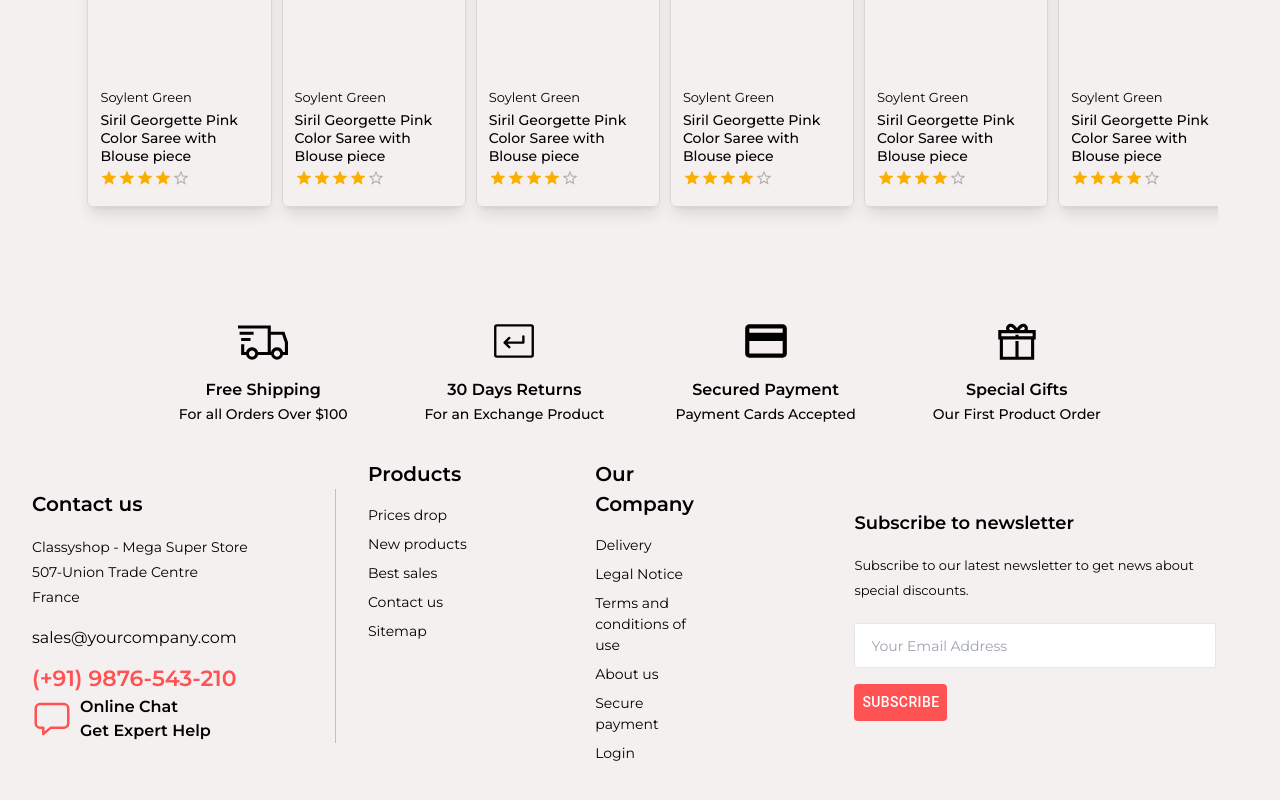
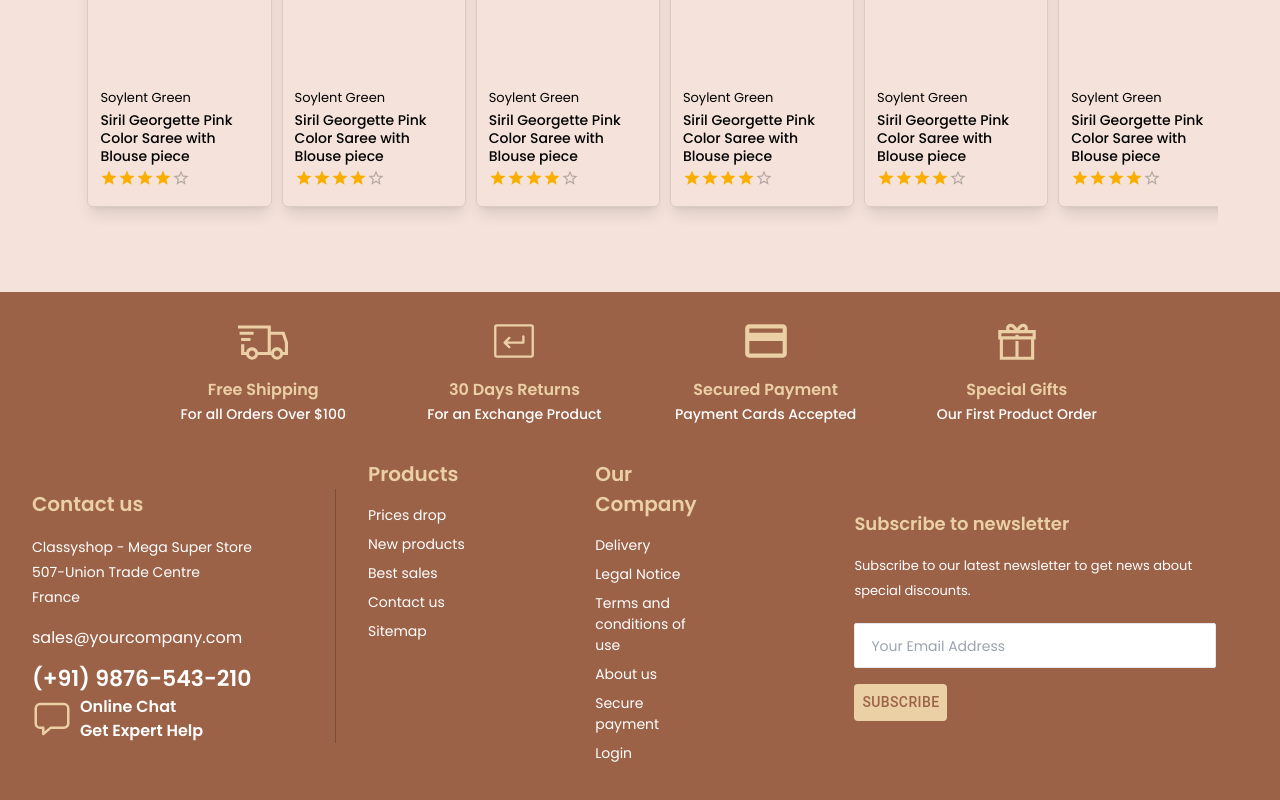
Before and after one commit to SyedaFarhin/MoodMith, a React (Vite) app: page /product/1 in a window 1280 px wide. Shown: the part 1882-2682 px from the top of the page. Built offline with nearby package versions, Linux system fonts and the light colour scheme.

Commit message:
colour chnages

```diff
--- a/index.html
+++ b/index.html
@@ -7,6 +7,8 @@
     <link rel="preconnect" href="https://fonts.googleapis.com">
 <link rel="preconnect" href="https://fonts.gstatic.com" crossorigin>
 <link href="https://fonts.googleapis.com/css2?family=Montserrat:ital,wght@0,100..900;1,100..900&display=swap" rel="stylesheet">
+<link href="https://fonts.googleapis.com/css2?family=Poppins:wght@400;500;600;700&display=swap" rel="stylesheet">
+
     <title>moodmith</title>
   </head>
   <body>
--- a/src/components/Footer/index.jsx
+++ b/src/components/Footer/index.jsx
@@ -8,37 +8,41 @@ import { Link } from "react-router-dom";
 import { Button } from "@mui/material";
 const Footer = () => {
   return (
-    <footer className="py-6 ">
+    <footer className="py-6" style={{backgroundColor:"#9b6247"}}>
       <div className="container">
         <div className="flex items-center justify-center gap-2">
           <div className="col flex items-center justify-center flex-col group w-[20%]">
             <LiaShippingFastSolid
               className="text-[50px] transition-all duration-300 group-hover:text-primary group-hover:-translate-y-1"
+              style={{color:"rgb(235, 208, 166)"}}
             />
-            <h3 className="text-[16px] font-[600] mt-3">Free Shipping</h3>
-            <p className="text-[14px] font-[500]">For all Orders Over $100</p>
+            <h3 className="text-[16px] font-[600] mt-3" style={{color:"rgb(235, 208, 166)"}}>Free Shipping</h3>
+            <p className="text-[14px] font-[500]" style={{color:"rgb(255, 255, 255)"}}>For all Orders Over $100</p>
           </div>
 
           <div className="col flex items-center justify-center flex-col group w-[20%]">
             <PiKeyReturnLight
               className="text-[50px] transition-all duration-300 group-hover:text-primary group-hover:-translate-y-1"
+              style={{color:"rgb(235, 208, 166)"}}
             />
-            <h3 className="text-[16px] font-[600] mt-3">30 Days Returns</h3>
-            <p className="text-[14px] font-[500]">For an Exchange Product</p>
+            <h3 className="text-[16px] font-[600] mt-3" style={{color:"rgb(235, 208, 166)"}}>30 Days Returns</h3>
+            <p className="text-[14px] font-[500]" style={{color:"rgb(255, 255, 255)"}}>For an Exchange Product</p>
           </div>
           <div className="col flex items-center justify-center flex-col group w-[20%]">
             <MdPayment
               className="text-[50px] transition-all duration-300 group-hover:text-primary group-hover:-translate-y-1"
+              style={{color:"rgb(235, 208, 166)"}}
             />
-            <h3 className="text-[16px] font-[600] mt-3">Secured Payment</h3>
-            <p className="text-[14px] font-[500]">Payment Cards Accepted</p>
+            <h3 className="text-[16px] font-[600] mt-3" style={{color:"rgb(235, 208, 166)"}}>Secured Payment</h3>
+            <p className="text-[14px] font-[500]" style={{color:"rgb(255, 255, 255)"}}>Payment Cards Accepted</p>
           </div>
           <div className="col flex items-center justify-center flex-col group w-[20%]">
             <LiaGiftSolid
               className="text-[50px] transition-all duration-300 group-hover:text-primary group-hover:-translate-y-1"
+              style={{color:"rgb(235, 208, 166)"}}
             />
-            <h3 className="text-[16px] font-[600] mt-3">Special Gifts </h3>
-            <p className="text-[14px] font-[500]">Our First Product Order</p>
+            <h3 className="text-[16px] font-[600] mt-3" style={{color:"rgb(235, 208, 166)"}}>Special Gifts </h3>
+            <p className="text-[14px] font-[500]" style={{color:"rgb(255, 255, 255)"}}>Our First Product Order</p>
           </div>
         </div>
 
@@ -48,23 +52,23 @@ const Footer = () => {
 
         <div className="footer flex items-center py-8 ">
   <div className="part1 w-[25%] border-r border-[rgba(0,0,0,0.2)]">
-    <h2 className="text-[20px] font-[600] mb-4">Contact us</h2>
-    <p className="text-[14px] font-[400] pb-4">
+    <h2 className="text-[20px] font-[600] mb-4" style={{color:"rgb(235, 208, 166)"}}>Contact us</h2>
+    <p className="text-[14px] font-[400] pb-4" style={{color:"rgb(255, 255, 255)"}} >
       Classyshop - Mega Super Store<br />
       507-Union Trade Centre<br />
       France
     </p>
 
-    <Link className="link" to="mailto:someone@example.com">
+    <Link className="link" to="mailto:someone@example.com" style={{color:"rgb(255, 255, 255)"}}>
       sales@yourcompany.com
     </Link>
 
-    <span className="text-[22px] font-[600] block w-full mt-3 text-[#ff5252]">
+    <span className="text-[22px] font-[600] block w-full mt-3 text-[#ff5252]" style={{color:"rgb(255, 255, 255)"}}>
       (+91) 9876-543-210
     </span>
 
-    <div className="flex items-center gap-2">
-  <IoChatboxOutline className="text-[40px] text-[#ff5252]" />
+    <div className="flex items-center gap-2" style={{color:"rgb(255, 255, 255)"}}>
+  <IoChatboxOutline className="text-[40px] text-[#ff5252]" style={{color:"rgb(235, 208, 166)"}}/>
   <span className="text-[16px] font-[600]">
     Online Chat<br />
     Get Expert Help
@@ -75,9 +79,9 @@ const Footer = () => {
 
   <div className="part2_col1 w-[40%] flex pl-8">
   <div className="part2_coll w-[50%]">
-    <h2 className="text-[20px] font-[600] mb-4">Products</h2>
+    <h2 className="text-[20px] font-[600] mb-4" style={{color:"rgb(235, 208, 166)"}}>Products</h2>
 
-    <ul className="list">
+    <ul className="list" style={{color:"rgb(255, 255, 255)"}}>
       <li className="list-none text-[14px] w-full mb-2">
         <Link to="/" className="link">Prices drop</Link>
       </li>
@@ -98,9 +102,9 @@ const Footer = () => {
 
   <div className="part2_col2 w-[50%] flex">
   <div className="part2_coll w-[50%]">
-    <h2 className="text-[20px] font-[600] mb-4">Our Company</h2>
+    <h2 className="text-[20px] font-[600] mb-4" style={{color:"rgb(235, 208, 166)"}}>Our Company</h2>
 
-    <ul className="list">
+    <ul className="list" style={{color:"rgb(255, 255, 255)"}}>
       <li className="list-none text-[14px] w-full mb-2">
         <Link to="/" className="link">Delivery</Link>
       </li>
@@ -127,10 +131,10 @@ const Footer = () => {
 
 
 <div className="part2 w-[35%] flex pl-8 flex-col pr-8">
-  <h2 className="text-[18px] font-[600] mb-4">Subscribe to newsletter</h2>
-  <p className="text-[13px]">Subscribe to our latest newsletter to get news about special discounts.</p>
+  <h2 className="text-[18px] font-[600] mb-4" style={{color:"rgb(235, 208, 166)"}}> Subscribe to newsletter</h2>
+  <p className="text-[13px]" style={{color:"rgb(255, 255, 255)"}}>Subscribe to our latest newsletter to get news about special discounts.</p>
 
-  <form className="mt-5">
+  <form className="mt-5" >
     <input
       type="text"
       className="w-full h-[45px] border outline-none pl-4 pr-4 rounded-sm mb-4 focus:border-[#000]"
--- a/src/components/Header/index.jsx
+++ b/src/components/Header/index.jsx
@@ -24,7 +24,7 @@ const StyledBadge = styled(Badge)(({ theme }) => ({
 const Header = () => {
 
   return (
-    <header className="bg-white">
+    <header className="">
         <div className="top-strip py-2 border-b-[1px] border-gray-250">
         <div className="container">
             <div className="flex items-center justify-between">
--- a/src/index.css
+++ b/src/index.css
@@ -4,9 +4,11 @@
 
 
 body{
-  font-family: "Montserrat", sans-serif;
+
+  font-family: "Poppins";
   font-optical-sizing: auto;
-  background: #f5f0f0;
+  background: #dca48f50;
+
 }
 ::-webkit-scrollbar {
   width: 8px !important;
@@ -19,7 +21,7 @@ body{
   background: #fff;
 }
 
-.container { width: 95%; margin: auto; }
+.container { width: 95%; margin: auto;  }
 
 .link:hover { color: #ff5252; }
 
@@ -136,7 +138,7 @@ nav ul button:hover{ background: none !important; }
 
 /* footer form input::placeholder{font-size:14px;} */
 footer form input::placeholder { font-size: 14px !important; }
-.btn-org{background: #ff5252 !important ; color: #fff !important;}
+.btn-org{background: rgb(235, 208, 166) !important ; color: #9b6247 !important;}
 .btn-org:hover{background: #000 !important;}
 .swiper-pagination-bullet-active {
   background: #ff5252 !important;
--- a/src/pages/Home/index.jsx
+++ b/src/pages/Home/index.jsx
@@ -47,13 +47,13 @@ const Home = () => {
 
      <HomeCatSlider/>
 
-     <section className="bg-white py-8">
+     <section className="bg-[ #dca48f33] py-8">
   <div className="container">
     <div className="flex items-center justify-between">
       <div className="leftSec">
-        <h2 className="text-[20px] font-[600]">Popular Products</h2>
-        <p className="text-[14px] font-[500]">
-          Do not miss the current offers until the end of March.
+        <h2 className="text-[25px] font-[600]" style={{color:" #2f5641"}}>Popular Products</h2>
+        <p className="text-[19px] font-[500]" style={{color:" #9b6247"}}>
+          Do not miss the current offers until the end of March
         </p>
       </div>
 
@@ -88,19 +88,19 @@ const Home = () => {
 
 </section>
 
-     <section className="py-5 bg-white">
+     <section className="py-5 bg-[ #dca48f33]">
   <div className="container">
     <div className="freeShipping w-[80%] m-auto py-2 p-4 mb-20 border border-[#ff5252] flex items-center justify-between rounded-md">
       <div className="col1 flex items-center gap-4">
-      <LiaShippingFastSolid className="text-[50px]" />
-      <span className="text-[20px] font-[600]">Free Shipping</span>
+      <LiaShippingFastSolid className="text-[50px] " style={{color:" #2f5641"}}/>
+      <span className="text-[20px] font-[600]" style={{color:" #2f5641"}}>Free Shipping</span>
       </div>
 
       <div className="col2">
-        <p className="mb-0 font-[500]">Free Delivery Now On Your First Order and over $200</p>
+        <p className="mb-0 font-[500] text-[18px]"  style={{color:" #9b6247"}}>Free Delivery Now On Your First Order and over $200</p>
       </div>
 
-      <p className="font-bold text-[25px]">- Only $200*</p>
+      <p className="font-bold text-[25px]" style={{color:" #2f5641"}}>- Only $200*</p>
     </div>
 <AddsBannerSlider items={4}/>
 
@@ -109,9 +109,9 @@ const Home = () => {
 
 
 
-<section className="py-5 pt-0 bg-white">
+<section className="py-5 pt-0 bg-[ #dca48f33]">
   <div className="container">
-  <h2 className="text-[20px] font-[600]">Latest Products</h2>
+  <h2 className="text-[25px] font-[600]" style={{color:" #2f5641"}}>Latest Products</h2>
 
   <ProductsSlider items={6}/>
   {/* <AddsBannerSlider items={4}/> */}
@@ -122,9 +122,9 @@ const Home = () => {
 
 
 
-<section className="py-5 pt-0 bg-white">
+<section className="py-5 pt-0 bg-[ #dca48f33]">
   <div className="container">
-  <h2 className="text-[20px] font-[600]">Featured Products</h2>
+  <h2 className="text-[25px] font-[600]" style={{color:" #2f5641"}}>Featured Products</h2>
 
   <ProductsSlider items={6}/>
   <AddsBannerSlider items={3}/>
@@ -132,9 +132,9 @@ const Home = () => {
   </div>
 </section>
 
-<section className="py-5 pt-0 bg-white blogSection">
+<section className="py-5 pt-0 bg-[ #dca48f33] blogSection">
   <div className="container">
-    <h2 className="text-[20px] font-[600] mb-4">From The Blog</h2>
+    <h2 className="text-[25px] font-[600] mb-4" style={{color:" #2f5641"}}>From The Blog</h2>
     <Swiper
       slidesPerView={4}
       spaceBetween={10}
```
